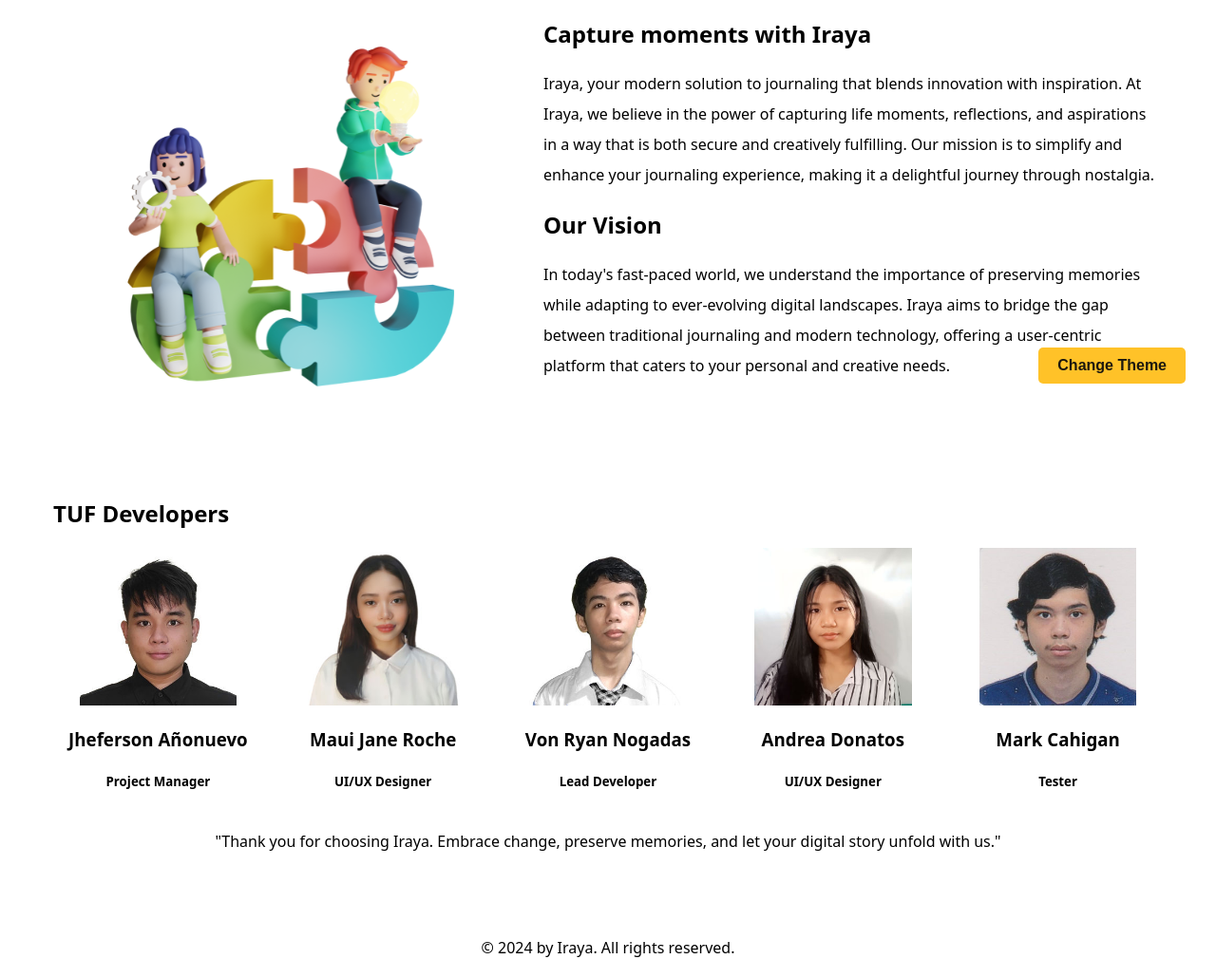
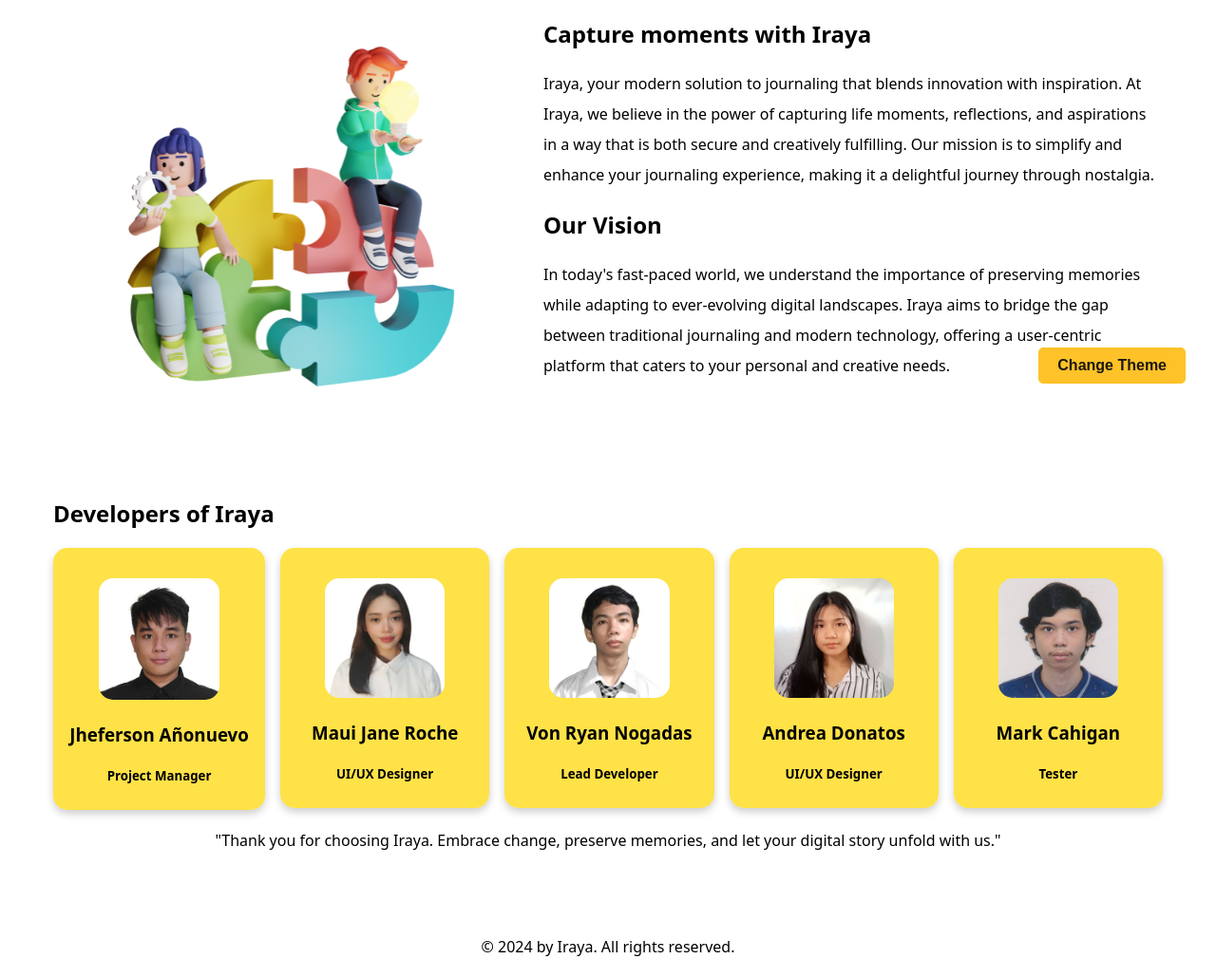
Before and after one commit to PUP-BSIT/project-tuf_developers, a PHP site: page /about.php in a window 1280 px wide. Shown: the part 380-1410 px from the top of the page at 95% size. After the commit the page ends 1387 px from the top, so only its background shows below. Run offline with PHP 8.4, Linux system fonts and the light colour scheme.

Commit message:
add changes

```diff
--- a/Iraya/about.php
+++ b/Iraya/about.php
@@ -59,7 +59,7 @@
         </section>
         <section class="team">
           <div class="center">
-            <h1>TUF Developers</h1>
+            <h1>Developers of Iraya</h1>
           </div>
           <div class="team-container flex text-center">
             <div class="box">
@@ -71,35 +71,43 @@
             </div>
           </div>
           <div>
+            <div class="box">
             <img src="./assets/images/Roche_DIT.jpg" alt="Maui's Picture"
               class="width-75 about-image">
               <h3>Maui Jane Roche</h3>
               <h5>UI/UX Designer</h5>
               <div class="icons">
+            </div>
           </div>
           </div>
           <div>
+            <div class="box">
             <img src="./assets/images/Nogadas_DIT.jpg" alt="Von's Picture"
               class="width-75 about-image">
             <h3>Von Ryan Nogadas</h3>
             <h5>Lead Developer</h5>
             <div class="icons">
+            </div>
           </div>
           </div>
           <div>
+            <div class="box">
             <img src="./assets/images/Donatos_DIT.jpg" alt="Andrea's Picture"
               class="width-75 about-image">
             <h3>Andrea Donatos</h3>
             <h5>UI/UX Designer</h5>
             <div class="icons">
             </div>
+            </div>
           </div>
           <div>
+            <div class="box">
             <img src="./assets/images/Cahigan_DIT.jpg" alt="Mark's Picture"
               class="width-75 about-image">
             <h3>Mark Cahigan</h3>
             <h5>Tester</h5>
             <div class="icons">
+            </div>
             </div>
           </div>
         </div>
@@ -119,8 +127,9 @@
       <p> © 2024 by Iraya. All rights reserved. </p>
     </div>
   </section>
-  <button onclick="changeTheme()" class="theme-button">Change Theme</button>
+  <button onclick="changeTheme('./assets/stylesheets')"
+    class="theme-button">Change Theme</button>
   <script src="./scripts/theme.js"
-      onload="loadTheme('./assets/stylesheets')"></script>
+    onload="loadTheme('./assets/stylesheets')"></script>
 </body>
 </html>
--- a/Iraya/assets/stylesheets/light.css
+++ b/Iraya/assets/stylesheets/light.css
@@ -40,3 +40,9 @@ button, .btn {
 .card-selected {
   background-color: #ffeab5;
 }
+
+.box {
+  background-color: #fedf2ee0;
+  border-radius: 15px;
+  box-shadow: 0 4px 8px rgba(0, 0, 0, 0.2);
+}
--- a/Iraya/assets/stylesheets/main.css
+++ b/Iraya/assets/stylesheets/main.css
@@ -141,7 +141,8 @@ button,
 }
 
 .width-75 {
-	width: 75%;
+	width: 60%;
+  border-radius: 15px;
 }
 
 .width-50 {
@@ -438,6 +439,11 @@ nav ul li a {
 	display: none;
 }
 
+.box {
+  padding: 5px;
+  padding-top: 2rem;
+}
+
 .grid {
 	display: grid;
 	grid-template-columns: repeat(auto-fill, minmax(5rem, 1fr));
--- a/Iraya/assets/stylesheets/night.css
+++ b/Iraya/assets/stylesheets/night.css
@@ -50,3 +50,9 @@ button:hover, .btn:hover {
   background-color: #f4ffc2;
   color: #1b180f;
 }
+
+.box {
+  background-color: #dfff4e;
+  border-radius: 15px;
+  box-shadow: 0 4px 8px rgba(0, 0, 0, 0.2);
+}
```
Also changed, not shown: Iraya/assets/images/welcome_picture.png.
